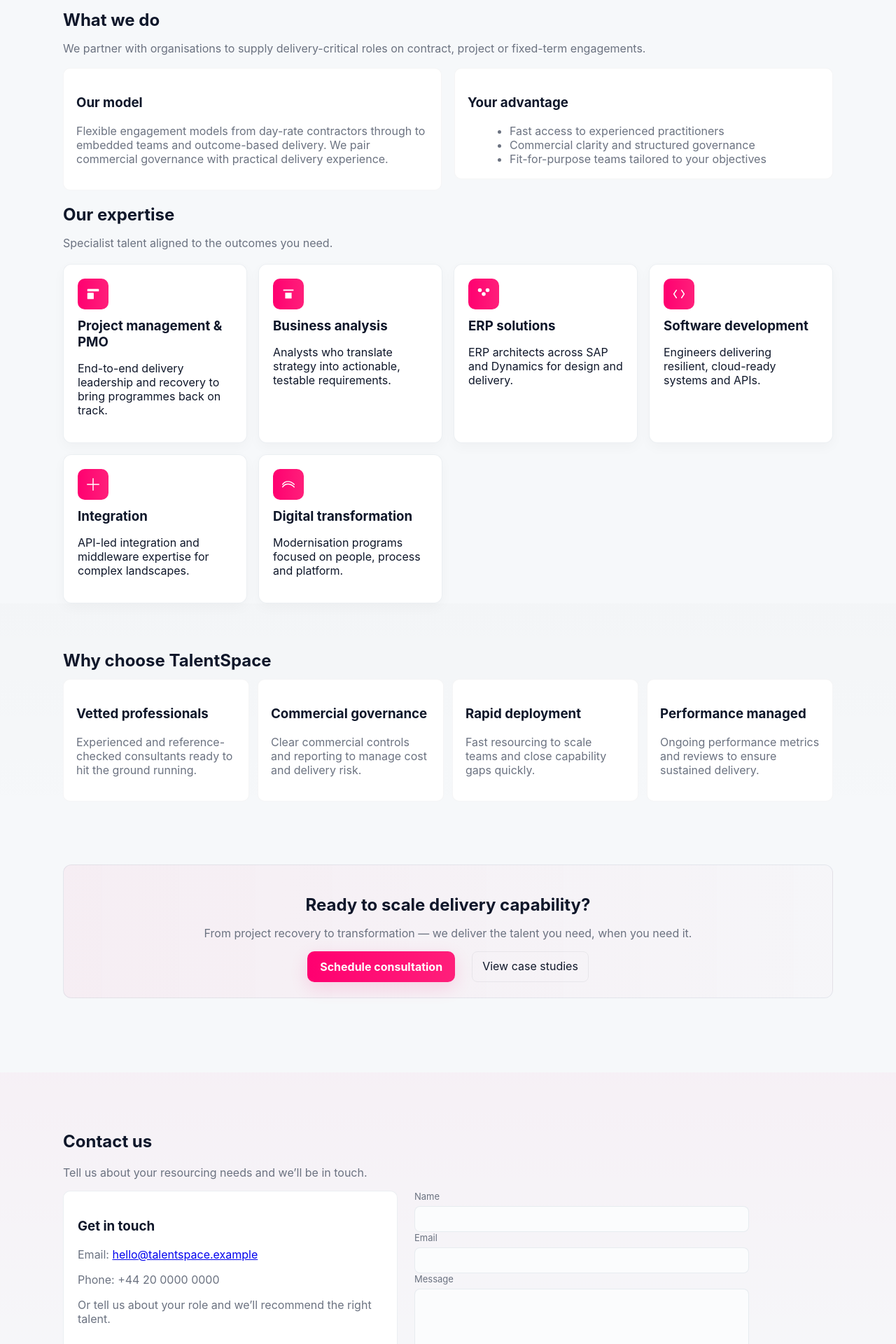
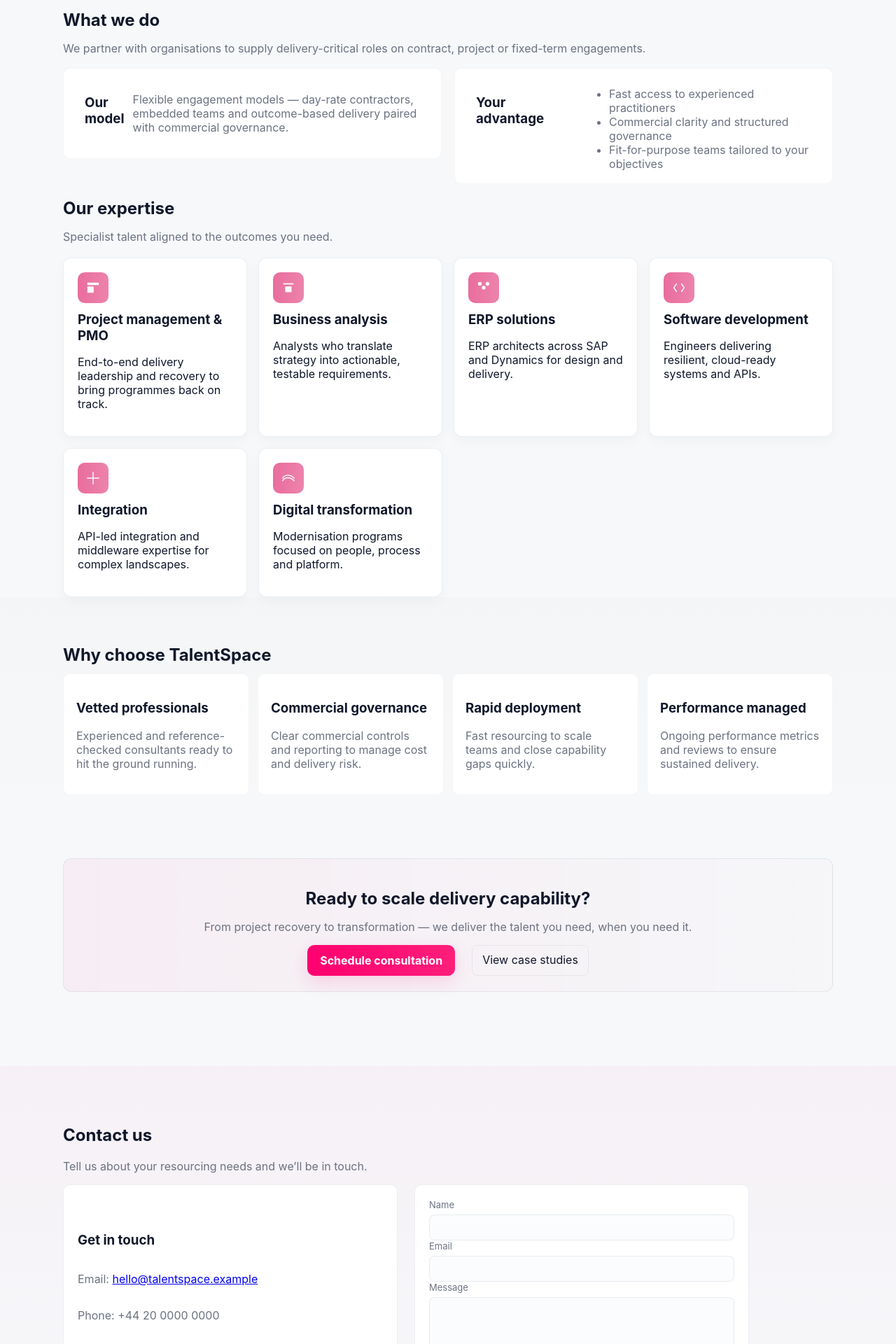
Before and after one commit to N-Nashe/MUNCHA25131_fto2505_b_Munashe-Chakona_DJS04, a React (Vite) app in the folder Talent Space/: page / in a window 1280 px wide. Shown: the part 640-2560 px from the top of the page at 70% size. Built offline with nearby package versions, Linux system fonts and the light colour scheme.

Commit message:
done for now next steps expect

```diff
--- a/Talent Space/src/components/Contact.jsx
+++ b/Talent Space/src/components/Contact.jsx
@@ -29,7 +29,7 @@
             <p className="muted">Or tell us about your role and we’ll recommend the right talent.</p>
           </aside>
 
-          <div>
+          <div className="contact-form-wrapper">
             <form onSubmit={handleSubmit} className="contact-form" name="contact">
               <label>
                 <span>Name</span>
@@ -41,9 +41,11 @@
               </label>
               <label>
                 <span>Message</span>
-                <textarea name="message" value={form.message} onChange={handleChange} rows="5" required />
+                <textarea name="message" value={form.message} onChange={handleChange} rows={6} required />
               </label>
-              <button className="btn-primary" type="submit">Send message</button>
+              <div style={{display:'flex', justifyContent:'flex-start'}}>
+                <button className="btn-primary" type="submit">Send message</button>
+              </div>
             </form>
           </div>
         </div>
--- a/Talent Space/src/components/Expertise.jsx
+++ b/Talent Space/src/components/Expertise.jsx
@@ -1,58 +1,30 @@
-import React from 'react'
+import React, { useState } from 'react'
+import Modal from '../Modal'
 
-// Expertise component
-// - Edit the `cards` array to change titles, descriptions or icons.
-// - Icons are simple inline SVGs to keep the file self-contained and easy to edit.
+// Expertise component with modal details
+// - Click a card (or press Enter) to open a modal with more detail
+// - Add / adjust the `details` field to change modal content
 export default function Expertise(){
   const cards = [
-    { title: 'Project management & PMO', desc: 'End-to-end delivery leadership and recovery to bring programmes back on track.', icon: 'pm' },
-    { title: 'Business analysis', desc: 'Analysts who translate strategy into actionable, testable requirements.', icon: 'ba' },
-    { title: 'ERP solutions', desc: 'ERP architects across SAP and Dynamics for design and delivery.', icon: 'erp' },
-    { title: 'Software development', desc: 'Engineers delivering resilient, cloud-ready systems and APIs.', icon: 'dev' },
-    { title: 'Integration', desc: 'API-led integration and middleware expertise for complex landscapes.', icon: 'int' },
-    { title: 'Digital transformation', desc: 'Modernisation programs focused on people, process and platform.', icon: 'dx' },
+    { title: 'Project management & PMO', desc: 'End-to-end delivery leadership and recovery to bring programmes back on track.', details: 'Our PMO and Project Management specialists run governance, recovery and delivery engagements. They lead programme plans, risk mitigation, stakeholder engagement and supplier management for long-running transformations.', icon: 'pm' },
+    { title: 'Business analysis', desc: 'Analysts who translate strategy into actionable, testable requirements.', details: 'Our Business Analysts bring domain knowledge and strong elicitation skills — producing fit-for-purpose requirements, acceptance criteria, and ensuring alignment between stakeholders and delivery teams.', icon: 'ba' },
+    { title: 'ERP solutions', desc: 'ERP architects across SAP and Dynamics for design and delivery.', details: 'ERP experts focusing on design, configuration, cutover and stabilisation for SAP and Dynamics 365. They bridge the gap between technical teams and business process owners to ensure smooth delivery.', icon: 'erp' },
+    { title: 'Software development', desc: 'Engineers delivering resilient, cloud-ready systems and APIs.', details: 'From front-end UIs to backend APIs and platform automation — our engineers deliver testable, monitored and scalable solutions that meet enterprise SLAs.', icon: 'dev' },
+    { title: 'Integration', desc: 'API-led integration and middleware expertise for complex landscapes.', details: 'Integration specialists design API-led architectures, secure messaging and reliable data flows between on-prem and cloud systems, prioritising reliability and observability.', icon: 'int' },
+    { title: 'Digital transformation', desc: 'Modernisation programs focused on people, process and platform.', details: 'Transformation consultants help shape business cases, target operating models and delivery roadmaps — balancing quick wins with sustainable change.', icon: 'dx' },
   ]
 
+  const [selected, setSelected] = useState(null)
+
   const Icon = ({ name }) => {
-    // Simple set of icons — replace the svg paths if you prefer other visuals
     switch(name){
-      case 'pm':
-        return (
-          <span className="icon" aria-hidden>
-            <svg viewBox="0 0 24 24" fill="none" xmlns="http://www.w3.org/2000/svg"><rect x="3" y="4" width="18" height="4" rx="1" fill="currentColor"/><rect x="3" y="10" width="10" height="10" rx="1" fill="currentColor"/></svg>
-          </span>
-        )
-      case 'ba':
-        return (
-          <span className="icon" aria-hidden>
-            <svg viewBox="0 0 24 24" fill="none" xmlns="http://www.w3.org/2000/svg"><path d="M4 5h16v2H4z" fill="currentColor"/><path d="M7 10h10v9H7z" fill="currentColor"/></svg>
-          </span>
-        )
-      case 'erp':
-        return (
-          <span className="icon" aria-hidden>
-            <svg viewBox="0 0 24 24" fill="none" xmlns="http://www.w3.org/2000/svg"><circle cx="6" cy="6" r="3" fill="currentColor"/><circle cx="12" cy="12" r="3" fill="currentColor"/><circle cx="18" cy="6" r="3" fill="currentColor"/></svg>
-          </span>
-        )
-      case 'dev':
-        return (
-          <span className="icon" aria-hidden>
-            <svg viewBox="0 0 24 24" fill="none" xmlns="http://www.w3.org/2000/svg"><path d="M8 6l-4 6 4 6" stroke="currentColor" strokeWidth="1.6" strokeLinecap="round" strokeLinejoin="round"/><path d="M16 6l4 6-4 6" stroke="currentColor" strokeWidth="1.6" strokeLinecap="round" strokeLinejoin="round"/></svg>
-          </span>
-        )
-      case 'int':
-        return (
-          <span className="icon" aria-hidden>
-            <svg viewBox="0 0 24 24" fill="none" xmlns="http://www.w3.org/2000/svg"><path d="M3 12h18" stroke="currentColor" strokeWidth="1.6" strokeLinecap="round"/><path d="M12 3v18" stroke="currentColor" strokeWidth="1.6" strokeLinecap="round"/></svg>
-          </span>
-        )
+      case 'pm': return (<span className="icon muted" aria-hidden><svg viewBox="0 0 24 24" fill="none" xmlns="http://www.w3.org/2000/svg"><rect x="3" y="4" width="18" height="4" rx="1" fill="currentColor"/><rect x="3" y="10" width="10" height="10" rx="1" fill="currentColor"/></svg></span>)
+      case 'ba': return (<span className="icon muted" aria-hidden><svg viewBox="0 0 24 24" fill="none" xmlns="http://www.w3.org/2000/svg"><path d="M4 5h16v2H4z" fill="currentColor"/><path d="M7 10h10v9H7z" fill="currentColor"/></svg></span>)
+      case 'erp': return (<span className="icon muted" aria-hidden><svg viewBox="0 0 24 24" fill="none" xmlns="http://www.w3.org/2000/svg"><circle cx="6" cy="6" r="3" fill="currentColor"/><circle cx="12" cy="12" r="3" fill="currentColor"/><circle cx="18" cy="6" r="3" fill="currentColor"/></svg></span>)
+      case 'dev': return (<span className="icon muted" aria-hidden><svg viewBox="0 0 24 24" fill="none" xmlns="http://www.w3.org/2000/svg"><path d="M8 6l-4 6 4 6" stroke="currentColor" strokeWidth="1.6" strokeLinecap="round" strokeLinejoin="round"/><path d="M16 6l4 6-4 6" stroke="currentColor" strokeWidth="1.6" strokeLinecap="round" strokeLinejoin="round"/></svg></span>)
+      case 'int': return (<span className="icon muted" aria-hidden><svg viewBox="0 0 24 24" fill="none" xmlns="http://www.w3.org/2000/svg"><path d="M3 12h18" stroke="currentColor" strokeWidth="1.6" strokeLinecap="round"/><path d="M12 3v18" stroke="currentColor" strokeWidth="1.6" strokeLinecap="round"/></svg></span>)
       case 'dx':
-      default:
-        return (
-          <span className="icon" aria-hidden>
-            <svg viewBox="0 0 24 24" fill="none" xmlns="http://www.w3.org/2000/svg"><path d="M3 12c4-6 12-6 18 0" stroke="currentColor" strokeWidth="1.6" strokeLinecap="round"/><path d="M3 16c4-6 12-6 18 0" stroke="currentColor" strokeWidth="1.6" strokeLinecap="round"/></svg>
-          </span>
-        )
+      default: return (<span className="icon muted" aria-hidden><svg viewBox="0 0 24 24" fill="none" xmlns="http://www.w3.org/2000/svg"><path d="M3 12c4-6 12-6 18 0" stroke="currentColor" strokeWidth="1.6" strokeLinecap="round"/><path d="M3 16c4-6 12-6 18 0" stroke="currentColor" strokeWidth="1.6" strokeLinecap="round"/></svg></span>)
     }
   }
 
@@ -63,7 +35,15 @@
         <p className="muted">Specialist talent aligned to the outcomes you need.</p>
         <div className="services-grid enhanced">
           {cards.map((c) => (
-            <article key={c.title} className="service-card fade-in">
+            <article
+              key={c.title}
+              className="service-card fade-in"
+              role="button"
+              tabIndex={0}
+              onClick={() => setSelected(c)}
+              onKeyDown={(e) => { if (e.key === 'Enter' || e.key === ' ') setSelected(c) }}
+              aria-label={`${c.title} details`}
+            >
               <Icon name={c.icon} />
               <h3>{c.title}</h3>
               <p>{c.desc}</p>
@@ -71,6 +51,13 @@
           ))}
         </div>
       </div>
+
+      <Modal isOpen={!!selected} onClose={() => setSelected(null)} title={selected?.title}>
+        <p className="muted">{selected?.desc}</p>
+        <div style={{marginTop:12}}>
+          <p>{selected?.details}</p>
+        </div>
+      </Modal>
     </section>
   )
 }
--- a/Talent Space/src/components/Services.jsx
+++ b/Talent Space/src/components/Services.jsx
@@ -17,10 +17,16 @@
         {/* Our model / Your advantage */}
         <div className="model-adv">
           <div className="model">
+            <span className="icon muted" aria-hidden>
+              <svg viewBox="0 0 24 24" fill="none" xmlns="http://www.w3.org/2000/svg"><path d="M3 12h18" stroke="currentColor" strokeWidth="1.6" strokeLinecap="round"/></svg>
+            </span>
             <h3>Our model</h3>
-            <p className="muted">Flexible engagement models from day-rate contractors through to embedded teams and outcome-based delivery. We pair commercial governance with practical delivery experience.</p>
+            <p className="muted">Flexible engagement models — day-rate contractors, embedded teams and outcome-based delivery paired with commercial governance.</p>
           </div>
           <div className="advantage">
+            <span className="icon" aria-hidden>
+              <svg viewBox="0 0 24 24" fill="none" xmlns="http://www.w3.org/2000/svg"><path d="M12 2l3 6 6 .5-4.5 4 1 6-5.5-3L7 19l1-6L3.5 9.5 10 9 12 2z" fill="currentColor"/></svg>
+            </span>
             <h3>Your advantage</h3>
             <ul className="adv-list muted">
               <li>Fast access to experienced practitioners</li>
--- a/Talent Space/src/styles.css
+++ b/Talent Space/src/styles.css
@@ -56,9 +56,32 @@
 .service-card{ background: #ffffff; border-radius:12px; padding:20px; border:1px solid var(--card-border); box-shadow: 0 6px 18px rgba(2,6,23,0.03); transition: transform 220ms ease, box-shadow 220ms ease, border-color 220ms ease }
 .service-card:hover{ transform: translateY(-8px); box-shadow: 0 26px 48px rgba(2,6,23,0.08); border-color: rgba(11,58,90,0.14) }
 .service-card h3{ margin:0 0 8px 0 }
-.service-card .icon{ width:44px; height:44px; display:inline-flex; align-items:center; justify-content:center; border-radius:10px; color:white; background: linear-gradient(90deg,var(--primary-vibrant),var(--primary)); margin-bottom:12px }
+.service-card .icon{ width:44px; height:44px; display:inline-flex; align-items:center; justify-content:center; border-radius:10px; color:white; background: linear-gradient(90deg,var(--primary-2),rgba(255,106,163,0.85)); margin-bottom:12px }
 .service-card .icon svg{ width:22px; height:22px; display:block }
+.service-card .icon.muted{ filter: saturate(0.85) brightness(0.98) }
 
+/* Model & Advantage visual differences */
+.model-adv{ display:grid; grid-template-columns: 1fr 1fr; gap:18px; align-items:start; margin-top:18px }
+.model-adv .model{ background: #fff; padding:18px; border-radius:10px; border:1px solid var(--card-border); display:flex; gap:12px; align-items:flex-start }
+.model-adv .advantage{ background: linear-gradient(180deg, rgba(255,255,255,0.98), rgba(255,255,255,0.95)); padding:18px; border-radius:10px; border:1px solid rgba(11,58,90,0.06); display:flex; gap:12px; align-items:flex-start }
+.model-adv .model .icon{ background: linear-gradient(90deg,var(--primary-2),rgba(255,106,163,0.7)) }
+.model-adv .advantage .icon{ background: linear-gradient(90deg, rgba(42,160,209,0.12), rgba(42,160,209,0.06)); color:var(--brand-accent-blue) }
+
+/* Why section */
+.why-section{ padding:48px 0; background: linear-gradient(180deg, rgba(0,0,0,0.01), transparent); }
+.why-grid{ display:grid; grid-template-columns: repeat(auto-fit, minmax(180px, 1fr)); gap:12px; margin-top:12px }
+.why-card{ background: #fff; padding:18px; border-radius:10px; border:1px solid var(--card-border); transition: transform 220ms ease, box-shadow 220ms ease, border-color 220ms ease }
+.why-card:hover{ transform: translateY(-6px); box-shadow: 0 18px 40px rgba(2,6,23,0.06); border-color: rgba(11,58,90,0.12) }
+
+/* Scale CTA */
+.scale-section{ padding:42px 0; }
+.scale-card{ background: linear-gradient(90deg, rgba(255,0,112,0.06), rgba(255,106,163,0.02)); padding:22px; border-radius:12px; text-align:center; border:1px solid var(--card-border) }
+.scale-card .btn-primary{ background: linear-gradient(90deg,var(--primary-vibrant),var(--primary)); box-shadow: 0 8px 26px rgba(255,0,112,0.14) }
+.scale-card:hover{ transform: translateY(-4px); }
+
+/* Subtle fade-in helpers (kept simple so you can change easliy) */
+.fade-in{ animation: fadeIn 420ms ease both }
+@keyframes fadeIn{ from { opacity:0; transform: translateY(6px) } to { opacity:1; transform: translateY(0) } }
 /* make why-cards match hover behaviour */
 .why-card{ background: #ffffff; padding:18px; border-radius:10px; border:1px solid var(--card-border); transition: transform 220ms ease, box-shadow 220ms ease, border-color 220ms ease }
 .why-card:hover{ transform: translateY(-6px); box-shadow: 0 18px 40px rgba(2,6,23,0.06); border-color: rgba(11,58,90,0.12) }
@@ -98,13 +121,14 @@
 
 /* Contact */
 .contact-section{ padding:64px 0; background: linear-gradient(180deg, rgba(255,0,112,0.03), transparent); }
-.contact-grid{ display:grid; grid-template-columns: 1fr 1fr; gap: 24px; align-items:start; max-width:980px }
-.contact-info{ padding:20px; border-radius:10px; background:#fff; border:1px solid var(--card-border) }
-.contact-form{ display:block }
+.contact-grid{ display:grid; grid-template-columns: 1fr 1fr; gap: 24px; align-items:stretch; max-width:980px }
+.contact-info{ padding:20px; border-radius:10px; background:#fff; border:1px solid var(--card-border); display:flex; flex-direction:column; justify-content:center }
+.contact-form-wrapper{ background:#fff; padding:20px; border-radius:10px; border:1px solid var(--card-border); display:flex; align-items:center }
+.contact-form{ width:100% }
 .contact-form label{ display:block }
 .contact-form input, .contact-form textarea{ width:100%; padding:10px 12px; border-radius:8px; border:1px solid var(--card-border); background: #fbfcfd }
 .contact-form span{ display:block; font-size:13px; color:var(--muted); margin-bottom:6px }
-@media (max-width:900px){ .contact-grid{ grid-template-columns: 1fr } }
+@media (max-width:900px){ .contact-grid{ grid-template-columns: 1fr } .contact-form-wrapper{ padding:12px } }
 
 /* Footer */
 .site-footer{ padding:36px 0 18px; margin-top:32px; }
@@ -123,6 +147,14 @@
 .footer-col.social a{ display:inline-block; margin-right:8px; padding:6px 10px; border-radius:8px; background: rgba(255,255,255,0.04); }
 .site-bottom{ text-align:center; font-size:13px; color: rgba(255,255,255,0.75); margin-top:18px }
 
+/* Modal styles */
+.modal-overlay{ position:fixed; inset:0; background: rgba(2,6,23,0.6); display:flex; align-items:center; justify-content:center; padding:24px; z-index:200 }
+.modal{ background:#fff; border-radius:12px; max-width:760px; width:100%; max-height:90vh; overflow:auto; padding:20px; position:relative }
+.modal-close{ position:absolute; right:12px; top:10px; background:transparent; border:0; font-size:22px; line-height:1; cursor:pointer }
+.modal h3{ margin-top:0 }
+.modal .modal-body{ margin-top:10px; color:var(--text) }
+@media (max-width:720px){ .modal{ padding:16px } }
+
 /* Responsive footer stack */
 @media (max-width:900px){ .footer-inner{ flex-direction:column; align-items:center; text-align:center } }
 
```
Also changed, not shown: Talent Space/src/Modal.jsx (+25 -2 lines).
